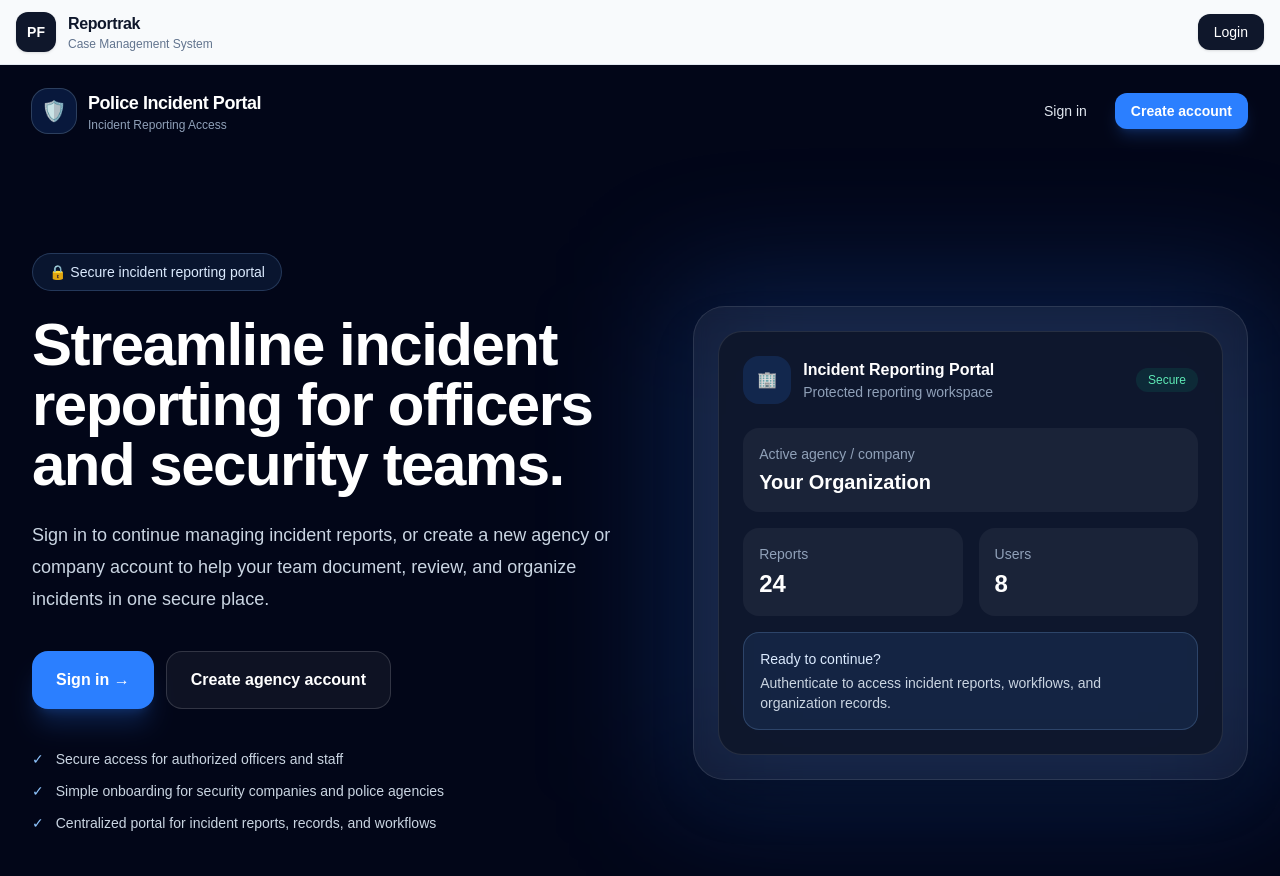
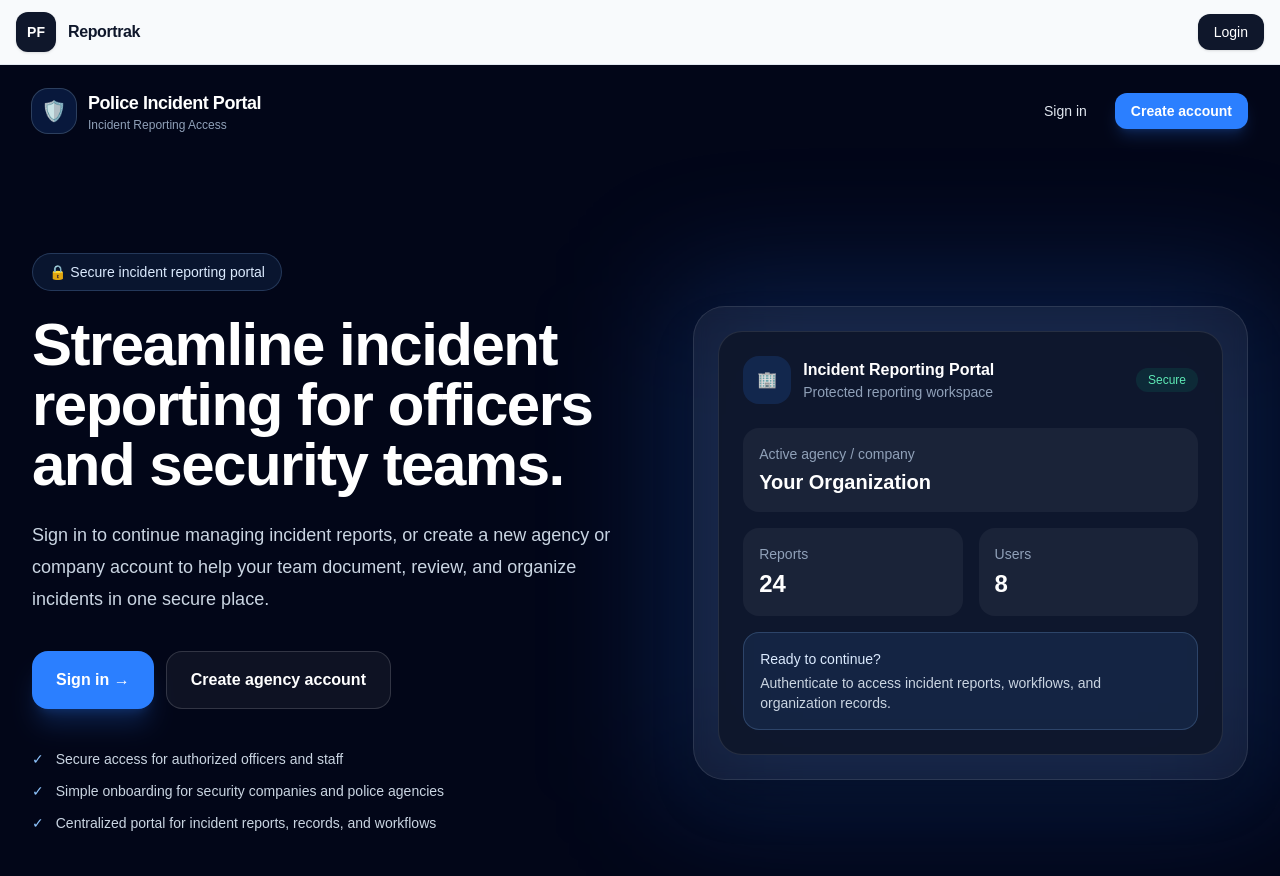
Before and after one commit to blehga/police-fi-portal, a Next.js app: page / in a window 1280 px wide. Shown: the top 876 px of the page. Built offline with nearby package versions, Linux system fonts and the light colour scheme; no server answers.

Commit message:
Added Company Name in app header and display user full name

```diff
--- a/src/components/app-header.tsx
+++ b/src/components/app-header.tsx
@@ -9,6 +9,10 @@ export default function AppHeader() {
   const { data: session, status } = useSession();
   const pathname = usePathname();
   const { can } = usePermissions();
+
+  const firstName = (session as any)?.user?.firstName;
+const lastName = (session as any)?.user?.lastName;
+const fullName = `${firstName ?? ""} ${lastName ?? ""}`.trim();
 
   const navLink = (href: string, label: string, disabled = false) => {
     const isActive = pathname === href;
@@ -47,9 +51,9 @@ export default function AppHeader() {
               <div className="text-base font-semibold tracking-tight text-slate-900">
                 Reportrak
               </div>
-              <div className="text-xs text-slate-500">
-                Case Management System
-              </div>
+        <div className="text-sm font-medium text-slate-700">
+  {(session as any)?.tenantName}
+</div>
             </div>
           </Link>
 
@@ -67,9 +71,11 @@ export default function AppHeader() {
             <div className="relative group">
               <button className="flex items-center gap-2 rounded-xl border border-slate-200 bg-white px-3 py-2 text-sm font-medium text-slate-700 shadow-sm transition hover:bg-slate-100">
                 <span className="flex h-8 w-8 items-center justify-center rounded-full bg-slate-900 text-xs font-semibold text-white">
-                  {((session as any)?.username ?? "U").charAt(0).toUpperCase()}
+                {(firstName?.charAt(0) || (session as any)?.username?.charAt(0) || "U").toUpperCase()}
                 </span>
-                <span>{(session as any)?.username ?? "Signed in"}</span>
+              <span>
+  {fullName || (session as any)?.username || "Signed in"}
+</span>
                 <span className="text-slate-400">▼</span>
               </button>
 
@@ -79,9 +85,9 @@ export default function AppHeader() {
                     <p className="text-xs uppercase tracking-wide text-slate-400">
                       Account
                     </p>
-                    <p className="mt-1 text-sm font-medium text-slate-800">
-                      {(session as any)?.username ?? "Signed in"}
-                    </p>
+                   <p className="mt-1 text-sm font-medium text-slate-800">
+  {fullName || (session as any)?.username || "Signed in"}
+</p>
                   </div>
 
                   <Link
--- a/src/lib/auth.ts
+++ b/src/lib/auth.ts
@@ -44,15 +44,17 @@ export const authOptions = {
           return null;
         }
 
-       let db: any;
+    let db: any;
 let slug: string;
 let tenantDbName: string;
+let tenantName: string;
 
 try {
   const tenantResult = await getTenantDbBySlug(tenantSlug);
   db = tenantResult.db;
   slug = tenantResult.slug;
   tenantDbName = tenantResult.databaseName;
+  tenantName = tenantResult.name;
 
   console.log("TENANT DB RESOLVED:", slug, tenantDbName);
 } catch (err) {
@@ -178,6 +180,7 @@ try {
   lastName: user.lastName ?? null,
   badgeId: user.badgeId ?? null,
   tenant: slug,
+    tenantName,
   tenantDbName,
   permissions,
   sessionVersion: Number(user.sessionVersion ?? 1),
@@ -201,6 +204,7 @@ try {
         token.lastName = user.lastName ?? null;
         token.badgeId = user.badgeId ?? null;
         token.tenant = user.tenant;
+        token.tenantName = user.tenantName;
         token.tenantDbName = user.tenantDbName;
         token.permissions = Array.isArray(user.permissions)
           ? user.permissions
@@ -214,6 +218,7 @@ try {
     async session({ session, token }: any) {
       session.username = token.username ?? session.user?.name;
       session.tenant = token.tenant;
+      session.tenantName = token.tenantName;
       session.tenantDbName = token.tenantDbName;
       session.permissions = Array.isArray(token.permissions)
         ? token.permissions
--- a/src/lib/tenant-db.ts
+++ b/src/lib/tenant-db.ts
@@ -8,6 +8,7 @@ export async function getTenantDbBySlug(slug: string) {
     `
     SELECT
       o.id AS organization_id,
+      o.name,
       o.slug,
       d.database_name,
       d.host,
@@ -27,6 +28,7 @@ export async function getTenantDbBySlug(slug: string) {
 
   const result = rows as Array<{
     organization_id: number;
+    name: string;
     slug: string;
     database_name: string;
     host: string;
@@ -60,6 +62,7 @@ export async function getTenantDbBySlug(slug: string) {
   return {
   organizationId: org.organization_id,
   slug: org.slug,
+  name: org.name,
   databaseName: org.database_name, // ✅ ADD THIS
   db: tenantPools.get(key)!,
 };
```
